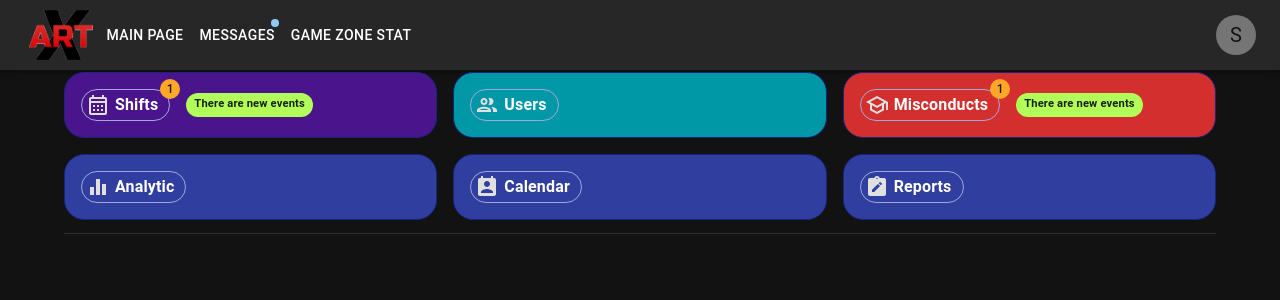
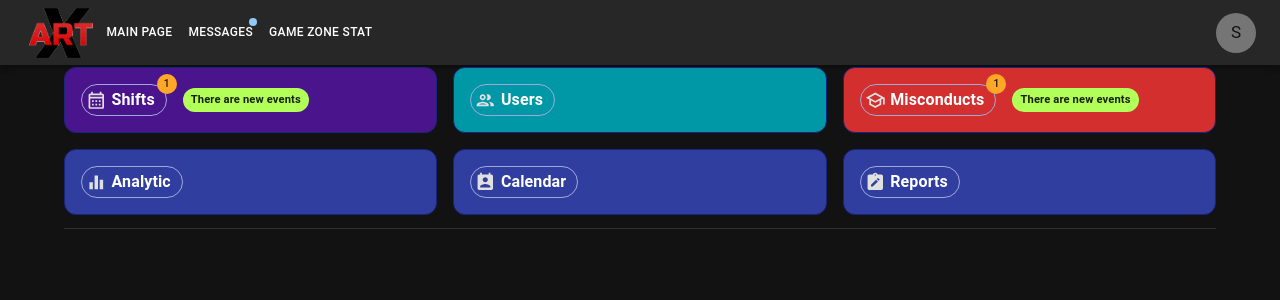
Before and after one commit to PlanSK/area-frontend, a React (Create React App) app: page / in a window 1280 px wide. Shown: the top 300 px of the page. Built offline with nearby package versions, Linux system fonts and the light colour scheme.

Commit message:
Change font size to 12px, and change border radius for cards.

```diff
--- a/src/App.tsx
+++ b/src/App.tsx
@@ -8,6 +8,9 @@ import { EmployeeDashboard, EmployeeDashboardPropsType } from './EmployeeDashboa
 const darkTheme = createTheme({
     palette: {
         mode: 'dark',
+    },
+    typography: {
+        fontSize: 12,
     },
 });
 
--- a/src/DashboardCard.tsx
+++ b/src/DashboardCard.tsx
@@ -15,7 +15,7 @@ export function DashboardCard(props: DashboardCardPropsType) {
     return (
         <Card sx={{
             minWidth: 240,
-            borderRadius: 5,
+            borderRadius: 3,
             border: 'solid 1px',
             borderColor: indigo[900],
             background: props.color
```
